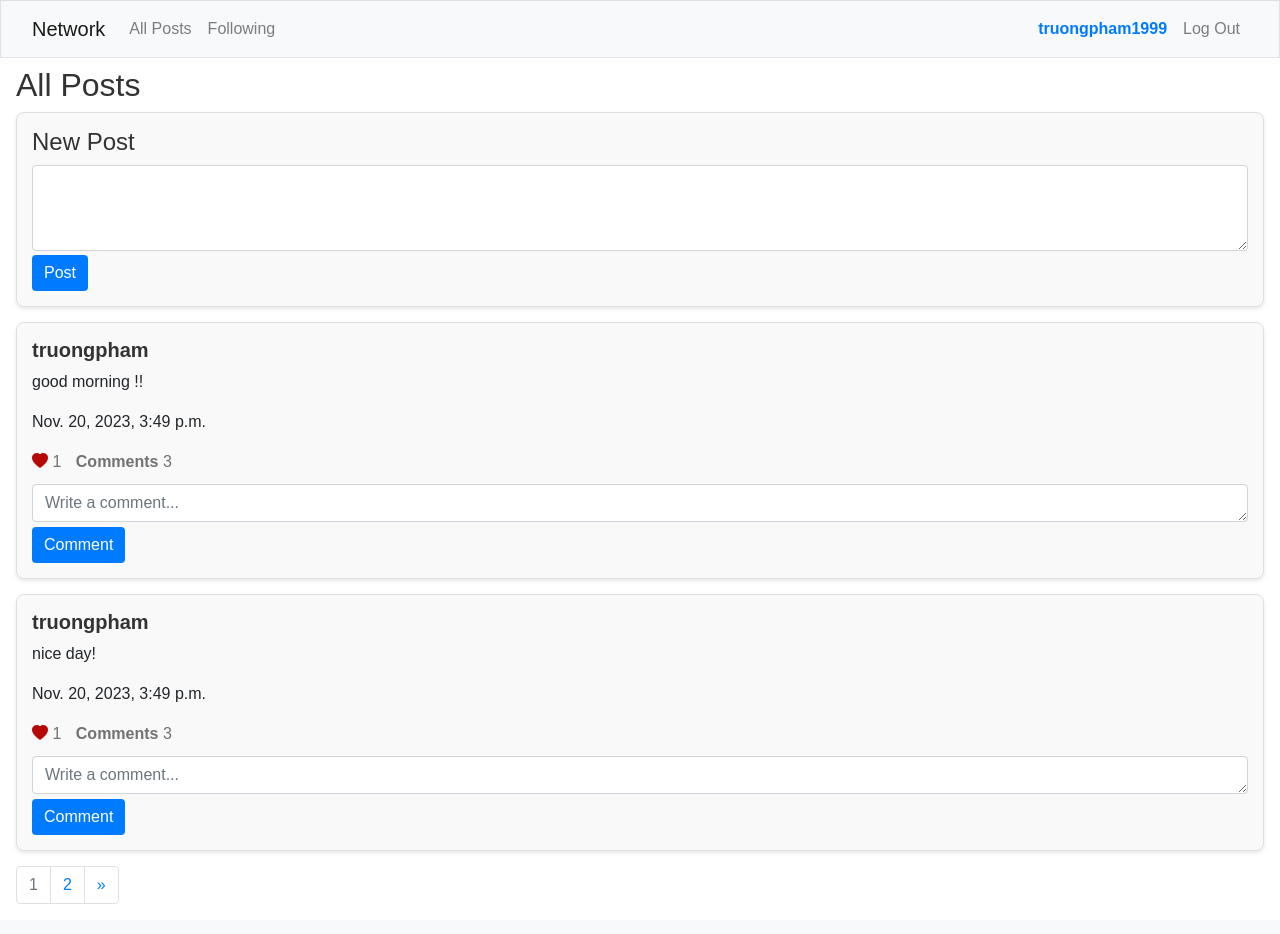
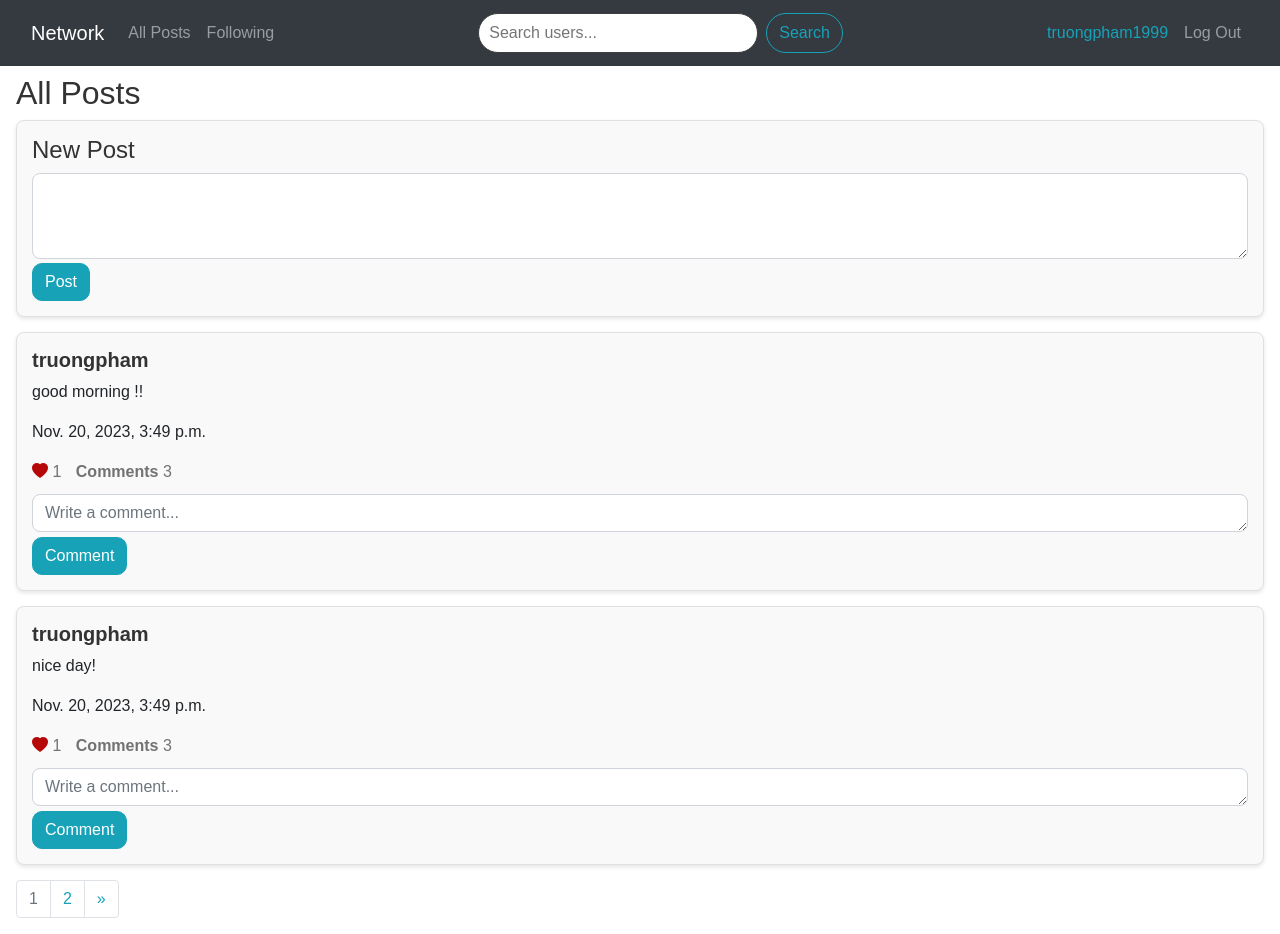
Before and after one commit to truongpham1999/Social-Network, a Django app: page / in a window 1280 px wide. Before the commit the page ends 904 px from the top, so only its background shows below. Run offline with Django 3.2, Linux system fonts and the light colour scheme; a user stored in the database is signed in; data comes from the database, SQL or seed files in the repository; both versions use the stored data as it was after the commit; some libraries are stand-ins or nearby versions.

Commit message:
add search function

```diff
--- a/social_network/network/static/network/styles.css
+++ b/social_network/network/static/network/styles.css
@@ -73,7 +73,7 @@
     padding: 8px;
     margin-bottom: 15px;
     border-radius: 8px;
-    box-shadow: 0 2px 4px rgba(0, 0, 0, 0.1); /* subtle shadow */
+    box-shadow: 0 2px 4px rgb(0, 0, 0); /* subtle shadow */
 }
 
 .post-form {
@@ -92,6 +92,14 @@ h2, h4, h5, strong {
     color: #333; /* Darker color for better readability */
 }
 
+.post-box {
+    border-radius: 12px;
+}
+
+.form-control {
+    border-radius: 8px;
+}
+
 .btn-primary {
     background-color: #007bff; /* Example: Matching theme color */
     border: none;
@@ -101,3 +109,24 @@ h2, h4, h5, strong {
 .flex-container, .flex-container-2 {
     align-items: center;
 }
+
+.search-bar {
+    margin-bottom: 5px;
+    margin-top: 5px;
+    border: 1px solid #3e3e3e;
+    border-radius: 25px;
+    height: 40px;
+    width: 280px;
+    font-size: 16px;
+    padding: 5px 10px;
+}
+
+.btn-outline-info {
+    height: 40px;
+    border-radius: 25px;
+}
+
+.btn-info {
+    font-size: 16px;
+    border-radius: 10px;
+}
--- a/social_network/network/templates/network/index.html
+++ b/social_network/network/templates/network/index.html
@@ -9,7 +9,7 @@
                 <form action="{% url 'newPost' %}" method="post">
                     {% csrf_token %}
                     <textarea class="form-control mb-1 post-box" name="new_post" id="new_post" cols="70" rows="3"></textarea>
-                    <input type="submit" value="Post" class="btn btn-primary">
+                    <input type="submit" value="Post" class="btn btn-info">
                 </form>
             </div>
         {% endif %}
@@ -44,7 +44,7 @@
                     </div>
                     {% if user.is_authenticated %}
                         <textarea class="form-control comment-text" id="comment-text-{{ post.id }}" placeholder="Write a comment..." cols="70" rows="1"></textarea>
-                        <button class="btn btn-primary comment-btn" data-post-id="{{ post.id }}">Comment</button>
+                        <button class="btn btn-info comment-btn" data-post-id="{{ post.id }}">Comment</button>
                     {% endif %}
                 </div>
             </div>
@@ -55,19 +55,19 @@
                 {% if posts.has_previous %}
                     <li class="page-item">
                         <a class="page-link" href="?page1" aria-label="Previous">
-                            <span aria-hidden="true">&laquo;</span>
+                            <span style="color: #17a2b8;" aria-hidden="true">&laquo;</span>
                         </a>
                     </li>
-                    <li class="page-item"><a class="page-link" href="?page={{ posts.previous_page_number }}">{{ previous_page }}</a></li>
+                    <li class="page-item"><a class="page-link" style="color: #17a2b8;" href="?page={{ posts.previous_page_number }}">{{ previous_page }}</a></li>
                 {% endif %}
 
                 <li class="page-item disabled"><span class="page-link color-type">{{ posts.number }}</span></li>
 
                 {% if posts.has_next %}
-                    <li class="page-item"><a class="page-link" href="?page={{ posts.next_page_number }}">{{ next_page }}</a></li>
+                    <li class="page-item"><a class="page-link" style="color: #17a2b8;" href="?page={{ posts.next_page_number }}">{{ next_page }}</a></li>
                     <li class="page-item">
                         <a class="page-link" href="?page={{ posts.paginator.num_pages }}" aria-label="Next">
-                            <span aria-hidden="true">&raquo;</span>
+                            <span style="color: #17a2b8;" aria-hidden="true">&raquo;</span>
                         </a>
                     </li>
                 {% endif %}
--- a/social_network/network/templates/network/layout.html
+++ b/social_network/network/templates/network/layout.html
@@ -15,7 +15,7 @@
     </head>
     <body>
 
-        <nav class="bg-light border navbar navbar-expand-md navbar-light">
+        <nav class="bg-light navbar navbar-expand-md navbar-dark bg-dark">
             <div class="container-fluid">
                 <a class="navbar-brand" href="{% url 'index' %}">Network</a>
                 <button aria-controls="navbar" aria-expanded="false" aria-label="Toggle navigation" class="navbar-toggler" data-bs-target="#navbar" data-bs-toggle="collapse" type="button">
@@ -36,10 +36,18 @@
                             </li>
                         {% endif %}
                     </ul>
+
+                    <div class="navbar-nav">
+                        <form action="{% url 'search_users' %}" method="GET" class="form-inline">
+                            <input type="text" name="q" class="search-bar" placeholder="Search users..." />
+                            <button type="submit" class="btn btn-outline-info ml-2">Search</button>
+                        </form>
+                    </div>
+
                     <ul class="navbar-nav">
                         {% if user.is_authenticated %}
                             <li class="nav-item">
-                                <a class="nav-link" href="{% url 'profile' user.id %}"><strong style="color: #007bff;">{{ user.username }}</strong></a>
+                                <a class="nav-link" style="color: #17a2b8;" href="{% url 'profile' user.id %}">{{ user.username }}</a>
                             </li>
                             <li class="nav-item">
                                 <a class="nav-link" href="{% url 'logout' %}">Log Out</a>
--- a/social_network/network/urls.py
+++ b/social_network/network/urls.py
@@ -16,4 +16,5 @@ urlpatterns = [
     path("like/<int:post_id>", views.like, name="like"),
     path("get_comments/<int:post_id>", views.get_comments, name="get_comments"),
     path("add_comment/<int:post_id>", views.add_comment, name="add_comment"),
+    path("search_users/", views.search_users, name="search_users"),
 ]
--- a/social_network/network/views.py
+++ b/social_network/network/views.py
@@ -51,6 +51,18 @@ def index(request):
         "previous_page": previous_page,
         "next_page": next_page,
     })
+
+
+def search_users(request):
+    query = request.GET.get('q')
+
+    if query:
+        # Use case-insensitive search for users
+        users = User.objects.filter(username__icontains=query)
+    else:
+        users = User.objects.none()  # Return an empty queryset if no query is provided
+
+    return render(request, 'network/search_users.html', {'users': users, 'query': query})
 
 
 def add_comment(request, post_id):
--- a/social_network/project4/settings.py
+++ b/social_network/project4/settings.py
@@ -78,7 +78,7 @@ DATABASES = {
     'default': {
         'ENGINE': 'django.db.backends.sqlite3',
         'NAME': os.path.join(BASE_DIR, 'db.sqlite3'),
-    }
+    },
 }
 
 AUTH_USER_MODEL = "network.User"
```
Also changed, not shown: social_network/network/templates/network/following.html (+5 -5 lines), social_network/network/templates/network/profile.html (+6 -6 lines), social_network/network/templates/network/search_users.html (added, +14 -0 lines), social_network/db.sqlite3.
